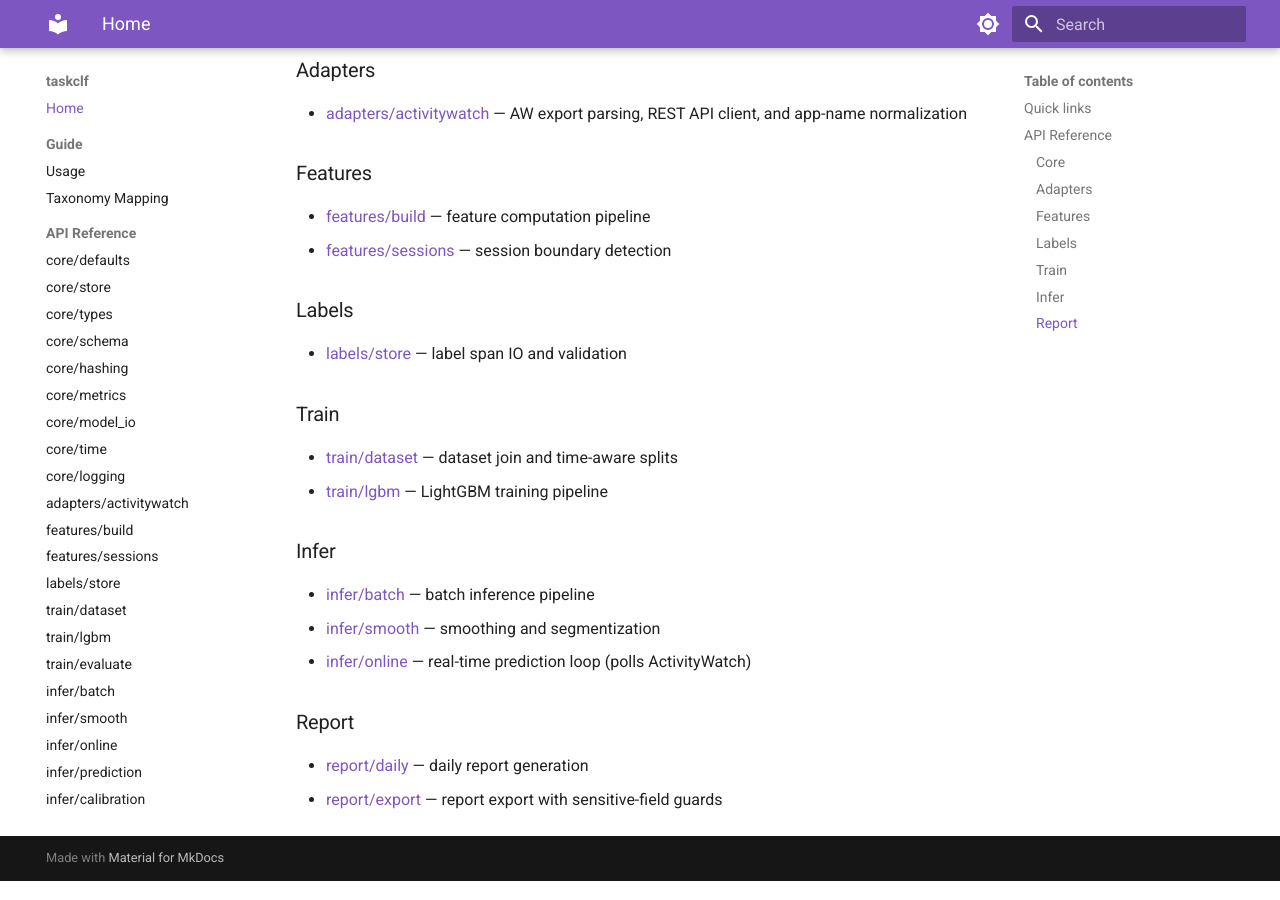
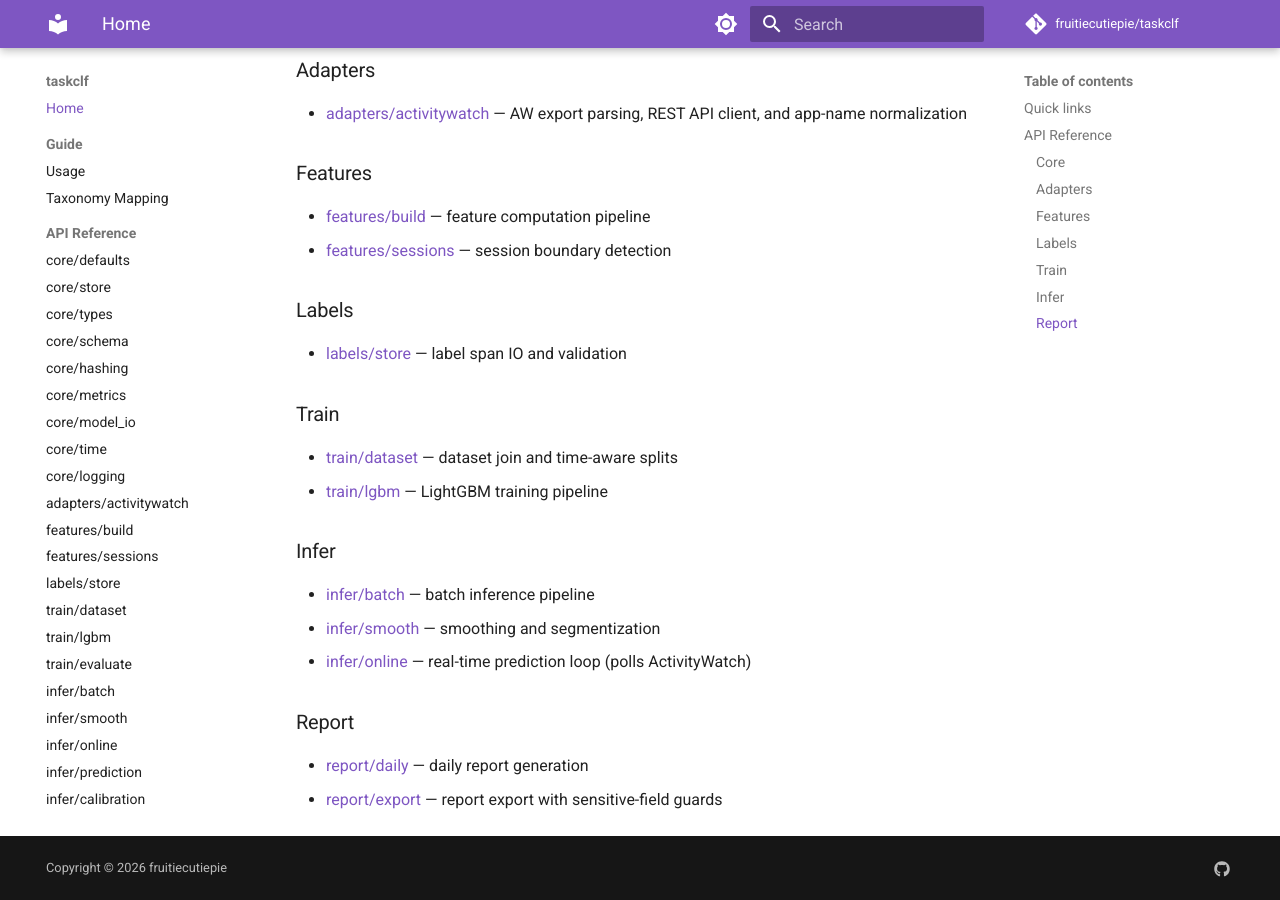
Before and after one commit to fruitiecutiepie/taskclf, an MkDocs documentation site: the page built from docs/index.md, in a window 1280 px wide and 900 px high, scrolled down 948 px. Built offline with MkDocs 1.6.1 and Material for MkDocs 9.7.7, drawn with Linux system fonts in a browser that asks for light colours; comment, search, counter and statistics services are not loaded.

Commit message:
add docs metadata

```diff
--- a/mkdocs.yml
+++ b/mkdocs.yml
@@ -1,5 +1,17 @@
 site_name: taskclf
 site_description: Task Type Classifier from Local Activity Signals
+site_url: https://fruitiecutiepie.github.io/taskclf/
+site_author: fruitiecutiepie
+copyright: Copyright &copy; 2026 fruitiecutiepie
+repo_url: https://github.com/fruitiecutiepie/taskclf
+repo_name: fruitiecutiepie/taskclf
+edit_uri: edit/master/docs/
+
+extra:
+  social:
+    - icon: fontawesome/brands/github
+      link: https://github.com/fruitiecutiepie/taskclf
+  generator: false
 
 theme:
   name: material
@@ -24,6 +36,7 @@ theme:
     - search.suggest
     - search.highlight
     - content.code.copy
+    - content.action.edit
 
 plugins:
   - search
```
